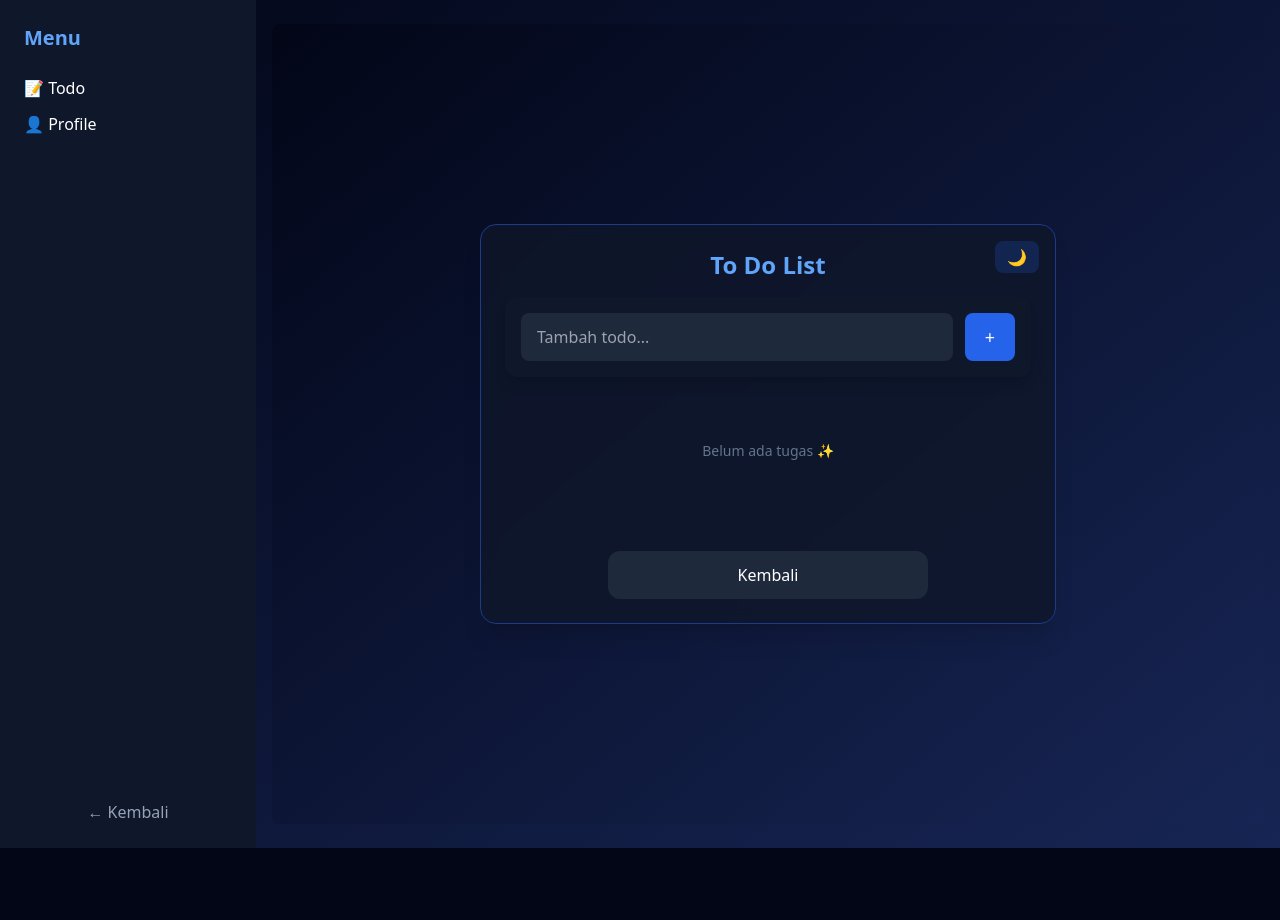
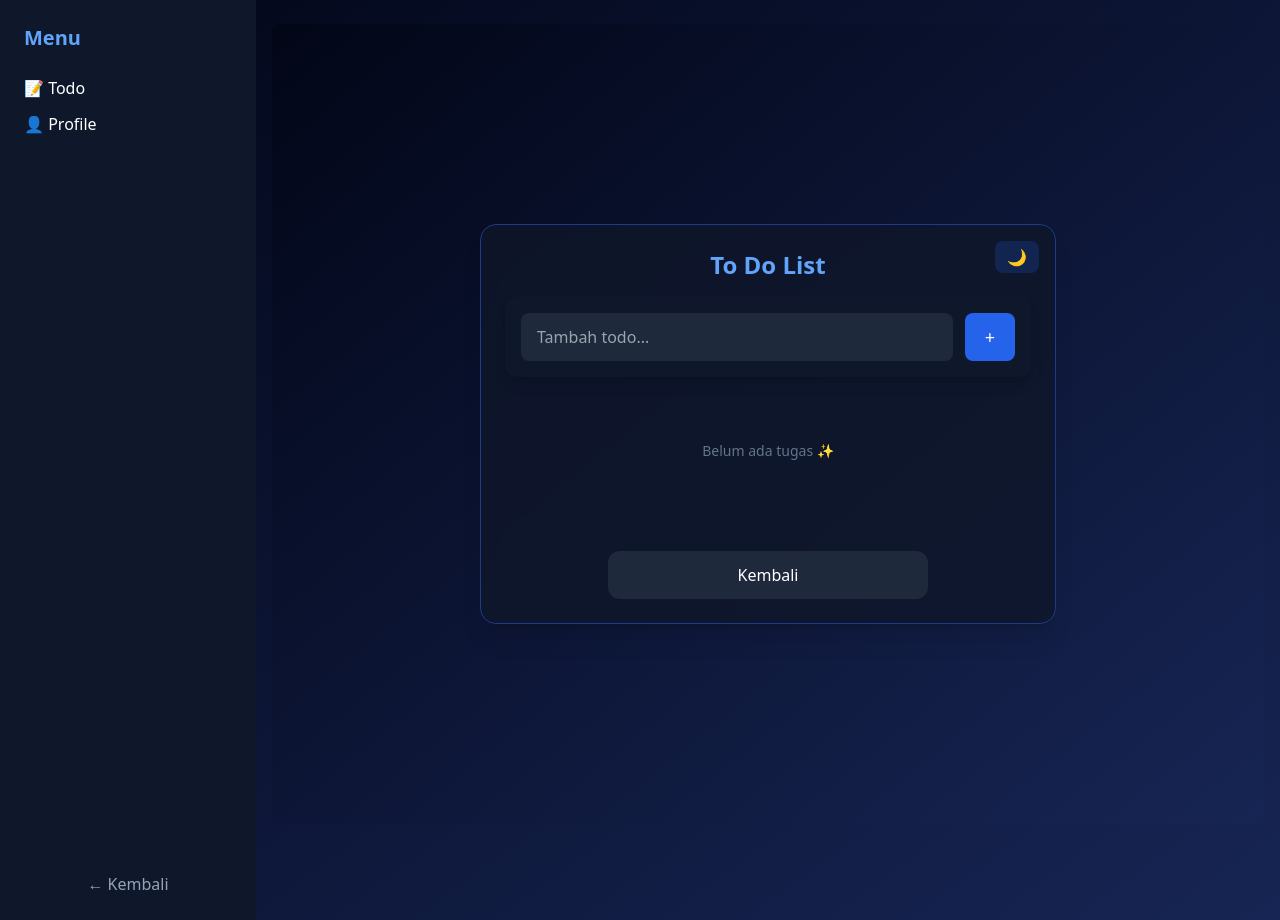
Before and after one commit to Skleryx/to-do-list, a React (Vite) app: page / in a window 1280 px wide. Both pictures are taken after a click on the button "Masuk Todo". Before the commit the page ends 848 px from the top, so only its background shows below. Built offline with nearby package versions, Linux system fonts and the light colour scheme.

Commit message:
fixing card bug (again)

```diff
--- a/src/components/TodoApp.tsx
+++ b/src/components/TodoApp.tsx
@@ -70,10 +70,10 @@ export function TodoApp({ onBack }: { onBack: () => void }) {
     pt-10 sm:pt-0 rounded-lg
     px-4
     transition-all duration-300 dark:bg-gradient-to-br dark:from-slate-900 dark:to-blue-900
+    mx-auto w-full max-w-md
     ">
       <div className="
-        w-full
-      max-w-md sm:max-w-lg lg:max-w-xl min-h-[400px]
+      w-full mx-auto max-w-md sm:max-w-lg md:max-w-xl min-h-[400px]
       bg-slate-900/80 backdrop-blur
       rounded-2xl p-6
       shadow-xl border border-blue-900 dark:border-blue-700
--- a/src/pages/TodoPage.tsx
+++ b/src/pages/TodoPage.tsx
@@ -7,16 +7,17 @@ export default function TodoPage({
   onNavigate: (page: "landing" | "todo" | "profile") => void;
 }) {
   return (
-    <div className="min-h-screen flex bg-gradient-to-br from-slate-950 to-blue-950">
+    <div className="min-h-[100dvh] w-full md:flex overflow-x-hidden bg-gradient-to-br from-slate-950 to-blue-950">
       <Sidebar navigate={onNavigate} />
 
-      <main className="f  flex-1
+      <main className="flex-1
   flex
   justify-center
   items-start
   sm:items-center
   px-4
-  py-6">
+  py-6
+  pb-24">
         <TodoApp onBack={() => onNavigate("landing")} />
       </main>
     </div>
```
